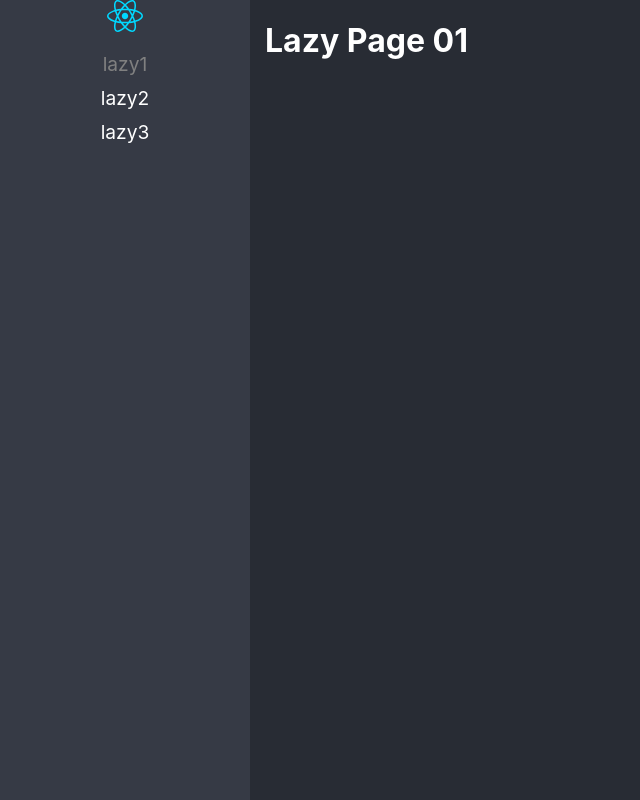
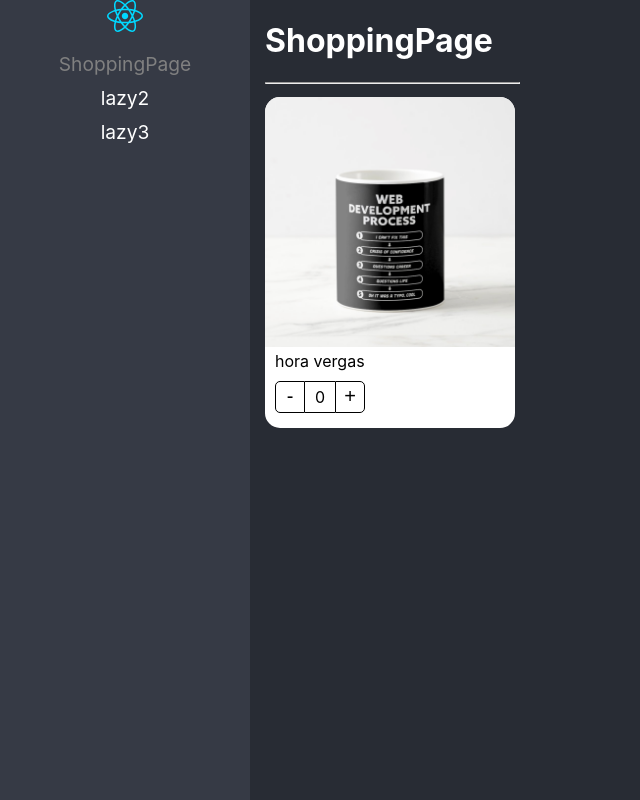
Before and after one commit to ericklizarraga/02-react-app-curso-pro-fer, a React (Vite) app: page /shoppingpage in a window 1280 px wide. Before the commit this address led to /lazy1. Shown: the whole page, without its empty margins (0-640 px from the left). Built offline with nearby package versions, Linux system fonts and the light colour scheme.

Commit message:
component coumpount listo

```diff
--- /dev/null
+++ b/src/02-component-patterns/components/ProductBotones.tsx
@@ -0,0 +1,22 @@
+
+import { useContext } from 'react';
+import styles from '../styles/styles.module.css';
+import { ProductContextProps } from '../interfaces/product.inteface';
+import { ProductContext } from './ProductCard';
+
+
+export const ProductBotons = () => {
+
+    const { useProduct: { increaseBy, counter } } = useContext<ProductContextProps>(ProductContext);
+
+
+    return (
+        <div className={styles.buttonsContainer}>
+            <button className={styles.buttonMinus} onClick={() => increaseBy(-1)} > - </button>
+
+            <div className={styles.countLabel}>  {counter} </div>
+
+            <button className={styles.buttonAdd} onClick={() => increaseBy(1)}> + </button>
+        </div>
+    );
+}
--- /dev/null
+++ b/src/02-component-patterns/components/ProductCard.tsx
@@ -0,0 +1,44 @@
+import styles from '../styles/styles.module.css';
+
+import { createContext, ReactElement, useContext, useState } from 'react';
+import { useProduct } from '../hooks/useProduct';
+import { ProductContextProps, Props } from '../interfaces/product.inteface';
+
+import { ProductTitle } from './ProductTitle';
+import { ProductBotons } from './ProductBotones';
+import { ProductImage } from './ProductImage';
+
+
+export const ProductContext = createContext<ProductContextProps>({
+    product: {
+        id: '',
+        title: '',
+        img: ''
+    },
+    useProduct: {
+        counter: 0,
+        increaseBy: (value: number) => { }
+    }
+});
+
+
+
+export const ProductCard = function producto({ children, product }: Props) {
+
+
+
+    const { counter, increaseBy } = useProduct();
+
+    return (
+        <ProductContext.Provider value={{ product, useProduct: { counter, increaseBy } }}>
+            <div className={styles.productCard}>
+                {children}
+            </div>
+        </ProductContext.Provider>
+    )
+}
+
+
+ProductCard.Title = ProductTitle;
+ProductCard.Image = ProductImage;
+ProductCard.Botons = ProductBotons;
--- /dev/null
+++ b/src/02-component-patterns/components/ProductImage.tsx
@@ -0,0 +1,18 @@
+import { useContext } from "react";
+import { ProductContextProps } from "../interfaces/product.inteface";
+import { ProductContext } from "./ProductCard";
+import styles from '../styles/styles.module.css';
+import noImage from '../assets/no-image.jpg';
+
+export const ProductImage = ({ img = '' }) => {
+
+    const { product } = useContext<ProductContextProps>(ProductContext);
+
+    if (!img) {
+        img = product.img as string;
+    }
+
+    return (
+        <img className={styles.productImg} src={img ? img : noImage} alt='producto img' />
+    )
+}
--- /dev/null
+++ b/src/02-component-patterns/components/ProductTitle.tsx
@@ -0,0 +1,17 @@
+import { useContext } from "react";
+import { ProductContextProps } from "../interfaces/product.inteface";
+import { ProductContext } from "./ProductCard";
+import styles from '../styles/styles.module.css';
+
+export const ProductTitle = ({ title }: { title?: String }) => {
+
+    const { product } = useContext<ProductContextProps>(ProductContext);
+
+    if (!title) {
+        title = product.title;
+    }
+
+    return (
+        <span className={styles.productDescription}>{title}</span>
+    );
+}
--- /dev/null
+++ b/src/02-component-patterns/hooks/useProduct.ts
@@ -0,0 +1,16 @@
+import { useState } from "react"
+
+ export const useProduct = () => {
+
+    const [counter, setCounter] = useState(0);
+
+
+    const increaseBy = (value: number) => {
+        setCounter(prev => Math.max(prev + value, 0));
+    }
+
+    return {
+        counter,
+        increaseBy
+    }
+}
--- /dev/null
+++ b/src/02-component-patterns/pages/ShoppingPage.tsx
@@ -0,0 +1,31 @@
+import React from 'react'
+import { ProductCard } from '../components/ProductCard'
+
+const product = {
+  id:'1',
+  title:'Coffe Mug mondongo',
+  img:'./coffee-mug.png'
+}
+
+export const ShoppingPage = () => {
+  return (
+    <div>
+     <h1> ShoppingPage</h1>
+     <hr />
+
+    <div style={{
+      display:'flex',
+      flexDirection:'row',
+      flexWrap:'wrap'
+    }}>
+      <ProductCard product={product}>
+          <ProductCard.Image/>
+          <ProductCard.Title title={'hora vergas'}/>
+          <ProductCard.Botons/>
+      </ProductCard>
+
+    </div>
+
+    </div>
+  )
+}
--- /dev/null
+++ b/src/02-component-patterns/styles/styles.module.css
@@ -0,0 +1,62 @@
+
+
+.productCard {
+    background-color: white;
+    border-radius: 15px;
+    color: black;
+    padding-bottom: 5px;
+    width: 250px;
+    margin-right: 5px;
+    margin-top: 5px;
+}
+
+.productImg {
+    border-radius: 15px 15px 0px 0px;
+    width: 100%;
+}
+
+.productDescription {
+    margin: 10px;
+}
+
+.buttonsContainer {
+    margin: 10px;
+    display: flex;
+    flex-direction: row;
+}
+
+.buttonMinus {
+    cursor: pointer;
+    background-color: transparent;
+    border: 1px solid black;
+    border-radius: 5px 0px 0px 5px;
+    font-size: 20px;
+    width: 30px;
+}
+
+.buttonMinus:hover {
+    background-color: rgba(0, 0, 0, 0.1);
+}
+
+.countLabel {
+    border-bottom: 1px solid black;
+    border-top: 1px solid black;
+    font-size: 16px;
+    height: 25px;
+    padding-top: 5px;
+    text-align: center;
+    width: 30px;
+}
+
+.buttonAdd {
+    cursor: pointer;
+    background-color: transparent;
+    border: 1px solid black;
+    border-radius: 0px 5px 5px 0px;
+    font-size: 20px;
+    width: 30px;
+}
+
+.buttonAdd:hover {
+    background-color: rgba(0, 0, 0, 0.1);
+}
--- a/src/routes/Navigation.tsx
+++ b/src/routes/Navigation.tsx
@@ -4,6 +4,7 @@
 import { Lazypage01,Lazypage03,Lazypage02 } from '../01-lazyload/pages';
 
 import img from '../assets/react.svg';
+import { ShoppingPage } from "../02-component-patterns/pages/ShoppingPage";
 export const Navigation = ()=>{
 
 
@@ -16,9 +17,9 @@
                     <ul>
                         <li>
                             <NavLink
-                                to={"/lazy1"}
+                                to={"/shoppingpage"}
                                 className={({isActive})=> isActive ? 'nav-active' : '--' }
-                            >lazy1</NavLink>
+                            >ShoppingPage</NavLink>
                         </li>
                         <li>
                             <NavLink
@@ -36,7 +37,7 @@
                 </nav>
 
                 <Routes>
-                    <Route path="lazy1" element={<Lazypage01/>}></Route>
+                    <Route path="shoppingpage" element={<ShoppingPage/>}></Route>
                     <Route path="lazy2" element={<Lazypage02/>}></Route>
                     <Route path="/lazy3" element={<Lazypage03/>}></Route>
                     <Route path="/*" element={<Navigate to={'/lazy1'} replace/>}></Route>
```
Also changed, not shown: src/02-component-patterns/interfaces/product.inteface.ts (added, +22 -0 lines), public/coffee-mug.png (added), src/02-component-patterns/assets/no-image.jpg (added).
